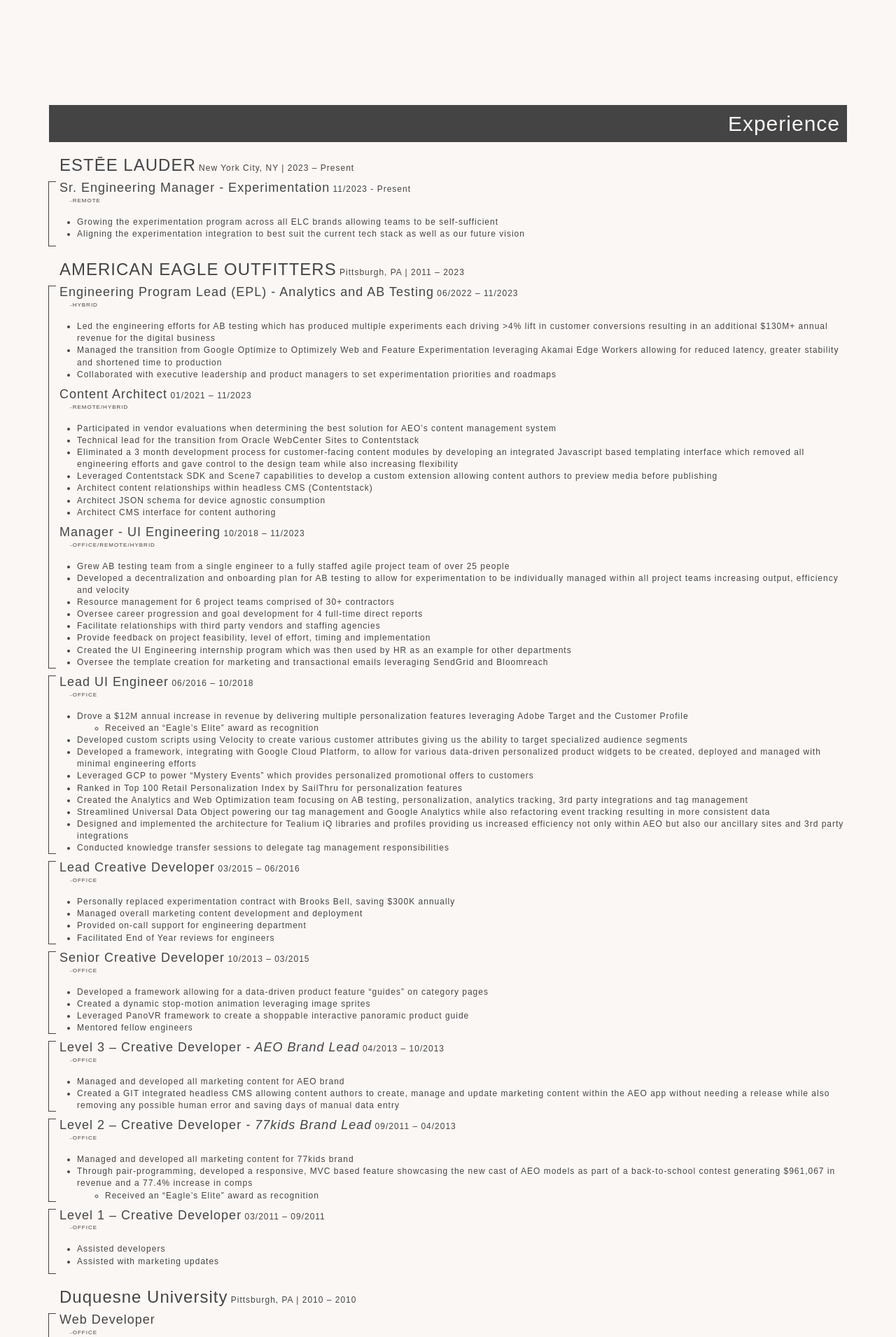
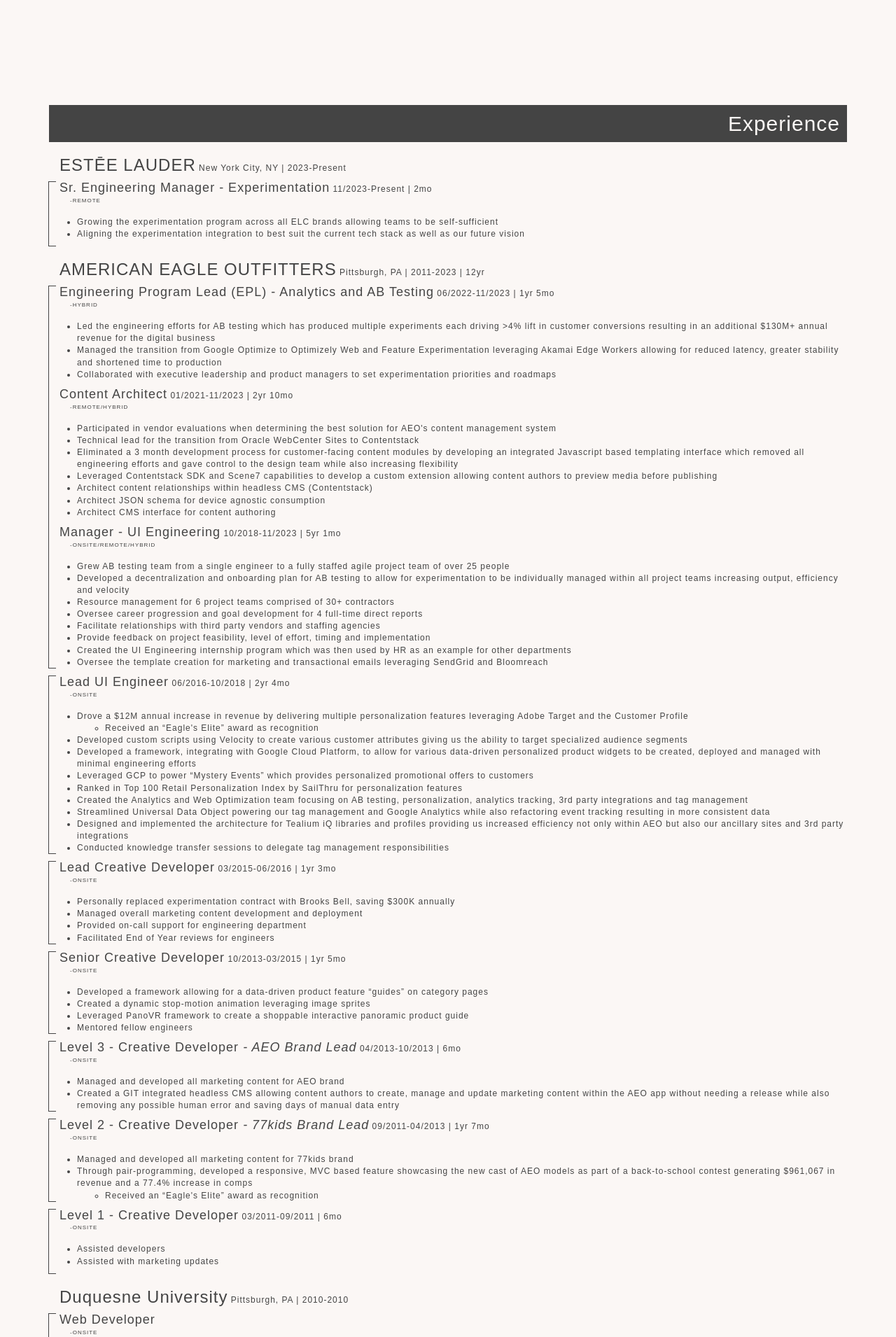
Before and after one commit to hallmanm/portfolio, a PHP site: page /resume in a window 1280 px wide. Shown: the part 483-2393 px from the top of the page at 70% size. Run offline with PHP 8.4, Linux system fonts and the light colour scheme.

Commit message:
timeframes

```diff
--- a/resume/index.php
+++ b/resume/index.php
@@ -12,9 +12,9 @@
 <div class="section">
   <h2>Experience</h2>
   <div class="sub-section">
-    <h3>ESTĒE LAUDER<span class="timeframe"> New York City, NY | 2023 – Present</span></h3>
+    <h3>ESTĒE LAUDER<span class="timeframe"> New York City, NY | <span class="start-date">2023</span>-<span class="end-date">Present</span><span class="tenur"></span></span></h3>
     <div class="group">
-      <h4>Sr. Engineering Manager - Experimentation<span class="timeframe"> 11/2023 - Present</span></h4>
+      <h4>Sr. Engineering Manager - Experimentation<span class="timeframe"> <span class="start-date">11/2023</span>-<span class="end-date">Present</span><span class="tenur"></span></span></h4>
       <span class="location">-Remote</span>
       <ul>
         <li>Growing the experimentation program across all ELC brands allowing teams to be self-sufficient</li>
@@ -23,22 +23,22 @@
     </div>
   </div>
   <div class="sub-section">
-    <h3>AMERICAN EAGLE OUTFITTERS<span class="timeframe"> Pittsburgh, PA | 2011 – 2023</span></h3>
+    <h3>AMERICAN EAGLE OUTFITTERS<span class="timeframe"> Pittsburgh, PA | <span class="start-date">2011</span>-<span class="end-date">2023</span><span class="tenur"></span></span></h3>
     <style>
 
     </style>
     <div class="group">
-      <h4>Engineering Program Lead (EPL) - Analytics and AB Testing<span class="timeframe"> 06/2022 – 11/2023</span></h4>
+      <h4>Engineering Program Lead (EPL) - Analytics and AB Testing<span class="timeframe"> <span class="start-date">06/2022</span>-<span class="end-date">11/2023</span><span class="tenur"></span></span></h4>
       <span class="location">-Hybrid</span>
       <ul>
         <li>Led the engineering efforts for AB testing which has produced multiple experiments each driving >4% lift in customer conversions resulting in an additional $130M+ annual revenue for the digital business</li>
         <li>Managed the transition from Google Optimize to Optimizely Web and Feature Experimentation leveraging Akamai Edge Workers allowing for reduced latency, greater stability and shortened time to production</li>
         <li>Collaborated with executive leadership and product managers to set experimentation priorities and roadmaps</li>
       </ul>
-      <h4>Content Architect<span class="timeframe"> 01/2021 – 11/2023</span></h4>
+      <h4>Content Architect<span class="timeframe"> <span class="start-date">01/2021</span>-<span class="end-date">11/2023</span><span class="tenur"></span></span></h4>
       <span class="location">-Remote/Hybrid</span>
       <ul>
-        <li>Participated in vendor evaluations when determining the best solution for AEO’s content management system</li>
+        <li>Participated in vendor evaluations when determining the best solution for AEO's content management system</li>
         <li>Technical lead for the transition from Oracle WebCenter Sites to Contentstack</li>
         <li>Eliminated a 3 month development process for customer-facing content modules by developing an integrated Javascript based templating interface which removed all engineering efforts and gave control to the design team while also increasing flexibility</li>
         <li>Leveraged Contentstack SDK and Scene7 capabilities to develop a custom extension allowing content authors to preview media before publishing</li>
@@ -46,8 +46,8 @@
         <li>Architect JSON schema for device agnostic consumption</li>
         <li>Architect CMS interface for content authoring</li>
       </ul>
-      <h4>Manager - UI Engineering<span class="timeframe"> 10/2018 – 11/2023</span></h4>
-      <span class="location">-Office/Remote/Hybrid</span>
+      <h4>Manager - UI Engineering<span class="timeframe"> <span class="start-date">10/2018</span>-<span class="end-date">11/2023</span><span class="tenur"></span></span></h4>
+      <span class="location">-Onsite/Remote/Hybrid</span>
       <ul>
         <li>Grew AB testing team from a single engineer to a fully staffed agile project team of over 25 people</li>
         <li>Developed a decentralization and onboarding plan for AB testing to allow for experimentation to be individually managed within all project teams increasing output, efficiency and velocity</li>
@@ -61,12 +61,12 @@
     </div>
 
     <div class="group">
-      <h4>Lead UI Engineer<span class="timeframe"> 06/2016 – 10/2018</span></h4>
-      <span class="location">-Office</span>
+      <h4>Lead UI Engineer<span class="timeframe"> <span class="start-date">06/2016</span>-<span class="end-date">10/2018</span><span class="tenur"></span></span></h4>
+      <span class="location">-Onsite</span>
       <ul>
         <li>Drove a $12M annual increase in revenue by delivering multiple personalization features leveraging Adobe Target and the Customer Profile</li>
         <ul>
-          <li>Received an “Eagle’s Elite” award as recognition</li>
+          <li>Received an “Eagle's Elite” award as recognition</li>
         </ul>
         <li>Developed custom scripts using Velocity to create various customer attributes giving us the ability to target specialized audience segments</li>
         <li>Developed a framework, integrating with Google Cloud Platform, to allow for various data-driven personalized product widgets to be created, deployed and managed with minimal engineering efforts</li>
@@ -79,8 +79,8 @@
       </ul>
     </div>
     <div class="group">
-      <h4>Lead Creative Developer<span class="timeframe"> 03/2015 – 06/2016</span></h4>
-      <span class="location">-Office</span>
+      <h4>Lead Creative Developer<span class="timeframe"> <span class="start-date">03/2015</span>-<span class="end-date">06/2016</span><span class="tenur"></span></span></h4>
+      <span class="location">-Onsite</span>
       <ul>
         <li>Personally replaced experimentation contract with Brooks Bell, saving $300K annually</li>
         <li>Managed overall marketing content development and deployment</li>
@@ -89,8 +89,8 @@
       </ul>
     </div>
     <div class="group">
-      <h4>Senior Creative Developer<span class="timeframe"> 10/2013 – 03/2015</span></h4>
-      <span class="location">-Office</span>
+      <h4>Senior Creative Developer<span class="timeframe"> <span class="start-date">10/2013</span>-<span class="end-date">03/2015</span><span class="tenur"></span></span></h4>
+      <span class="location">-Onsite</span>
       <ul>
         <li>Developed a framework allowing for a data-driven product feature “guides” on category pages</li>
         <li>Created a dynamic stop-motion animation leveraging image sprites</li>
@@ -99,28 +99,28 @@
       </ul>
     </div>
     <div class="group">
-      <h4>Level 3 – Creative Developer<em> - AEO Brand Lead</em><span class="timeframe"> 04/2013 – 10/2013</span></h4>
-      <span class="location">-Office</span>
+      <h4>Level 3 - Creative Developer<em> - AEO Brand Lead</em><span class="timeframe"> <span class="start-date">04/2013</span>-<span class="end-date">10/2013</span><span class="tenur"></span></span></h4>
+      <span class="location">-Onsite</span>
       <ul>
         <li>Managed and developed all marketing content for AEO brand</li>
         <li>Created a GIT integrated headless CMS allowing content authors to create, manage and update marketing content within the AEO app without needing a release while also removing any possible human error and saving days of manual data entry</li>
       </ul>
     </div>
     <div class="group">
-      <h4>Level 2 – Creative Developer<em> - 77kids Brand Lead</em><span class="timeframe"> 09/2011 – 04/2013</span></h4>
-      <span class="location">-Office</span>
+      <h4>Level 2 - Creative Developer<em> - 77kids Brand Lead</em><span class="timeframe"> <span class="start-date">09/2011</span>-<span class="end-date">04/2013</span><span class="tenur"></span></span></h4>
+      <span class="location">-Onsite</span>
       <ul>
         <li>Managed and developed all marketing content for 77kids brand</li>
         <li>Through pair-programming, developed a responsive, MVC based feature showcasing the new cast of AEO models as part of a back-to-school contest generating $961,067 in revenue and a 77.4% increase in comps</li>
         <ul>
-          <li>Received an “Eagle’s Elite” award as recognition</li>
+          <li>Received an “Eagle's Elite” award as recognition</li>
         </ul>
         </ul>
       </ul>
     </div>
     <div class="group">
-      <h4>Level 1 – Creative Developer<span class="timeframe"> 03/2011 – 09/2011</span></h4>
-      <span class="location">-Office</span>
+      <h4>Level 1 - Creative Developer<span class="timeframe"> <span class="start-date">03/2011</span>-<span class="end-date">09/2011</span><span class="tenur"></span></span></h4>
+      <span class="location">-Onsite</span>
       <ul>
         <li>Assisted developers</li>
         <li>Assisted with marketing updates</li>
@@ -128,10 +128,10 @@
     </div>
   </div>
   <div class="sub-section">
-    <h3>Duquesne University<span class="timeframe"> Pittsburgh, PA | 2010 – 2010</span></h3>
+    <h3>Duquesne University<span class="timeframe"> Pittsburgh, PA | <span class="start-date">2010</span>-<span class="end-date">2010</span><span class="tenur"></span></span></h3>
     <div class="group">
       <h4>Web Developer</h4>
-      <span class="location">-Office</span>
+      <span class="location">-Onsite</span>
       <ul>
         <li>Managed the Gumberg Library Site through SCT Sungard Banner Luminis CMS</li>
         <li>Conducted usability testing</li>
@@ -141,7 +141,7 @@
     </div>
   </div>
   <div class="sub-section">
-    <h3>Freelance<span class="timeframe"> Pittsburgh, PA | 2007 – Present</span></h3>
+    <h3>Freelance<span class="timeframe"> Pittsburgh, PA | <span class="start-date">2007</span>-<span class="end-date">Present</span><span class="tenur"></span></span></h3>
     <div class="group">
       <h4>Front-End Developer/Creative Designer</h4>
       <span class="location">-Remote</span>
@@ -234,7 +234,7 @@
       <h3>Duquesne University<span class="timeframe">Pittsburgh, PA</span></h3>
       <ul>
         <li><b>Master of Science</b></li>
-        <li>Media Arts and Technology – Web Development</li>
+        <li>Media Arts and Technology - Web Development</li>
         <li>GPA: 4.00</li>
       </ul>
     </div>
@@ -248,7 +248,7 @@
       </ul>
     </div>
     <div class="col-sm-6 col-md-4">
-      <h3>Penn State University – Behrend<span class="timeframe">Erie, PA</span></h3>
+      <h3>Penn State University - Behrend<span class="timeframe">Erie, PA</span></h3>
       <ul>
         <li>Electrical Engineering</li>
         <li>GPA: 3.43</li>
@@ -256,5 +256,83 @@
     </div>
   </div>
 </div>
+<script>
+(function(){
+  var timeframes = document.getElementsByClassName('timeframe');
+  var dates = [];
+  var start = false;
+  var end = false;
 
+  for(var i=0; i<timeframes.length; i++){
+    start = timeframes[i].getElementsByClassName('start-date')[0] || false;
+    end = timeframes[i].getElementsByClassName('end-date')[0] || false;
+
+    if(!!start && !!end){
+      dates.push({
+        "elem": timeframes[i],
+        "start": parseDate(start.innerText),
+        "end": parseDate(end.innerText)
+      });
+    }
+  }
+
+  getTimeframes();
+
+  function parseDate(val){
+    var date = false;
+
+    if(val.toUpperCase() === 'PRESENT'){
+      date = new Date();
+    }else if(val.match(/\d{2}\/\d{4}/g)){
+      date = new Date(val.split("/")[1],(val.split("/")[0] - 1),1);
+    }else if(val.match(/\d{4}/g)){
+      date = new Date(val.split("/")[0],0,1);
+    }
+
+    return date;
+  }
+
+  function getTimeframes(){
+    var str = "";
+    var start = "";
+    var end = "";
+    var start_year = "";
+    var end_year = "";
+    var start_month = "";
+    var end_month = "";
+    var years = 0;
+    var months = 0;
+
+    for(var i=0; i<dates.length; i++){
+      str = " | ";
+      start = dates[i].start;
+      end = dates[i].end;
+      years = 0;
+      months = 0;
+      start_year = start.getFullYear();
+      end_year = end.getFullYear();
+      start_month = start.getMonth();
+      end_month = end.getMonth();
+      months = end_month - start_month + (12 * (end_year - start_year));
+
+      if(months >= 12){
+        years = Math.floor(months/12);
+        months = months % 12;
+      }
+
+      if(years >= 1){
+        str += `${years}yr `;
+      }
+
+      if(months >= 1){
+        str += `${months}mo`;
+      }
+
+      if(years > 1 || months > 0){
+        dates[i].elem.getElementsByClassName('tenur')[0].innerHTML = str;
+      }
+    }
+  }
+})();
+</script>
 <?php include_once($_SERVER['DOCUMENT_ROOT'] . "/includes/foot.php"); ?>
```
